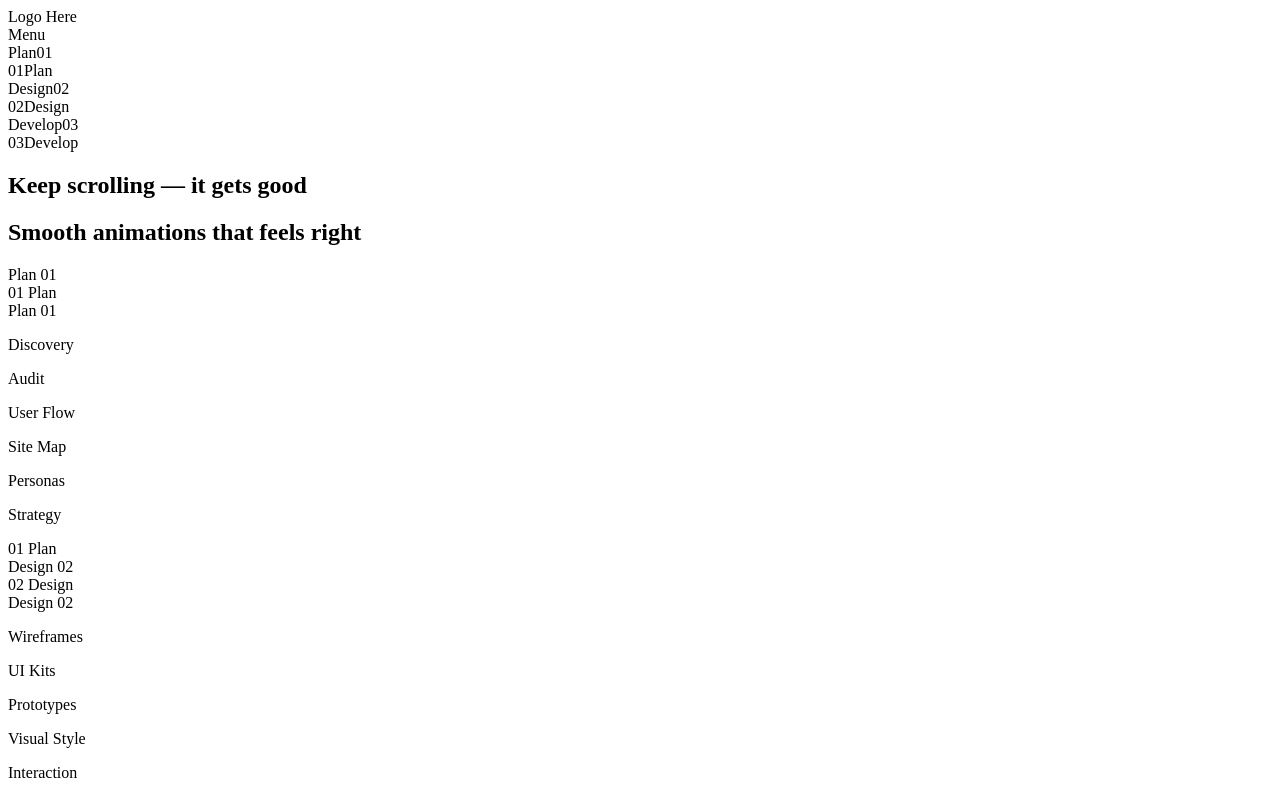
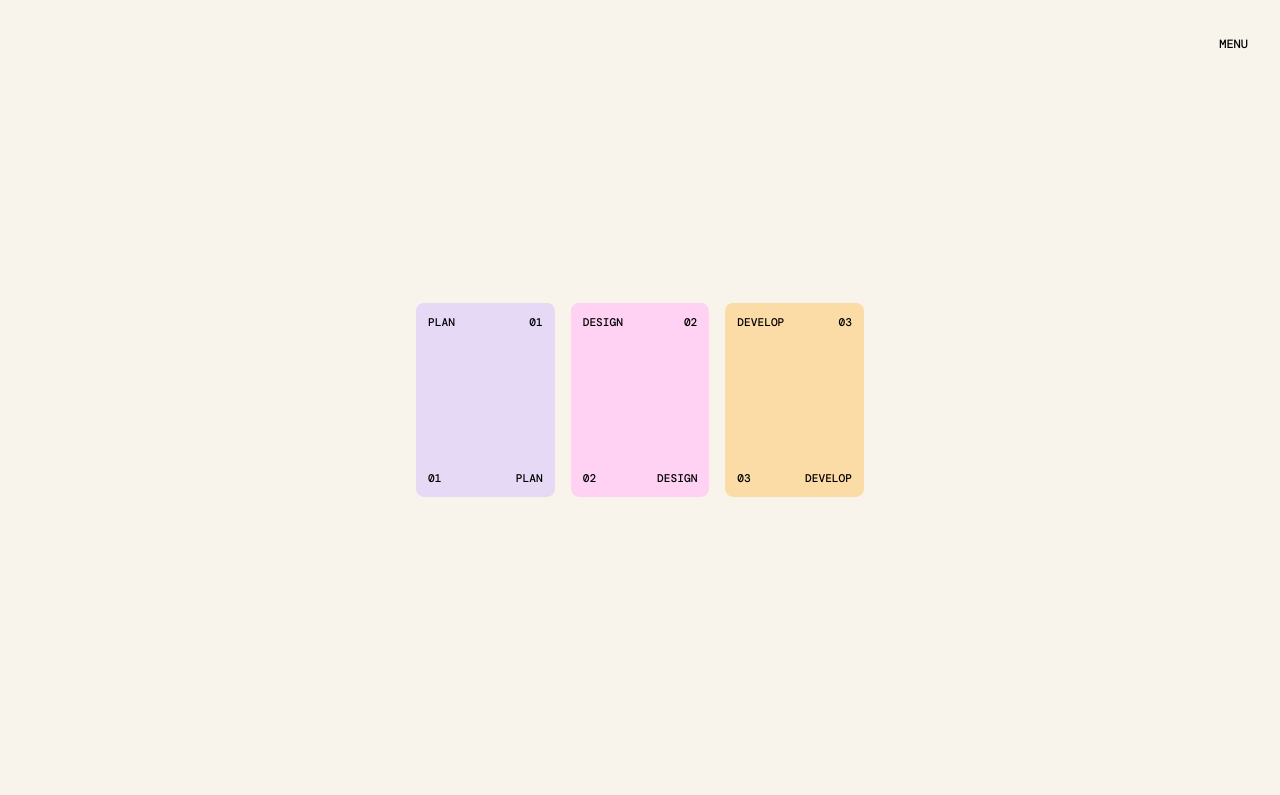
Before and after one commit to trishacapitle/scroll-cards, a website built with Vite: page index.html in a window 1280 px wide. Shown: the top 795 px of the page. Built offline with nearby package versions, Linux system fonts and the light colour scheme; a web font is replaced by a local one.

Commit message:
Add base styles and layout structure to style.css

```diff
--- a/src/style.css
+++ b/src/style.css
@@ -8,3 +8,125 @@
 	--accent-2: #ffd2f3;
 	--accent-3: #fcdca6;
 }
+
+* {
+	margin: 0;
+	padding: 0;
+	box-sizing: border-box;
+}
+
+body {
+	font-family: "DM Sans";
+}
+
+h1 {
+	font-size: 1.5rem;
+	font-weight: 500;
+}
+
+p {
+	font-size: 1.1rem;
+	font-weight: 500;
+}
+
+span {
+	text-transform: uppercase;
+	font-family: "DM Mono";
+	font-size: 0.75rem;
+	font-weight: 500;
+}
+
+nav {
+	position: fixed;
+	width: 100vw;
+	padding: 2rem;
+	display: flex;
+	justify-content: space-between;
+	align-items: center;
+	z-index: 2;
+}
+
+.logo span,
+menu-btn span {
+	font-size: 0.8rem;
+	padding: 0.75rem;
+	border-radius: 0.25rem;
+}
+
+.logo span {
+	background-color: var(--dark);
+	color: var(--light);
+}
+menu-btn span {
+	background-color: var(--light2);
+	color: var(--dark);
+}
+
+section {
+	position: relative;
+	width: 100vw;
+	height: 100svh;
+	padding: 2rem;
+	overflow: hidden;
+}
+
+.hero {
+	background-color: var(--light);
+	color: var(--dark);
+}
+
+.about,
+.outro {
+	display: flex;
+	justify-content: center;
+	align-items: center;
+	background-color: var(--dark);
+	color: var(--light);
+}
+
+.hero-cards {
+	position: absolute;
+	top: 50%;
+	left: 50%;
+	transform: translate(-50%, -50%);
+	width: 35%;
+	display: flex;
+	justify-content: center;
+	gap: 1rem;
+}
+
+.hero-cards .card {
+	flex: 1;
+	position: relative;
+	aspect-ratio: 5/7;
+	padding: 0.75rem;
+	border-radius: 0.5rem;
+	display: flex;
+	flex-direction: column;
+	justify-content: space-between;
+}
+
+.card-title {
+	width: 100%;
+	display: flex;
+	justify-content: space-between;
+}
+
+.hero-cards .card span {
+	font-size: 0.7rem;
+}
+
+.hero-cards .card#hero-card-1 {
+	background-color: var(--accent-1);
+	transform-origin: top right;
+	z-index: 2;
+}
+.hero-cards .card#hero-card-2 {
+	background-color: var(--accent-2);
+	z-index: 1;
+}
+.hero-cards .card#hero-card-3 {
+	background-color: var(--accent-3);
+	transform-origin: top left;
+	z-index: 0;
+}
```
